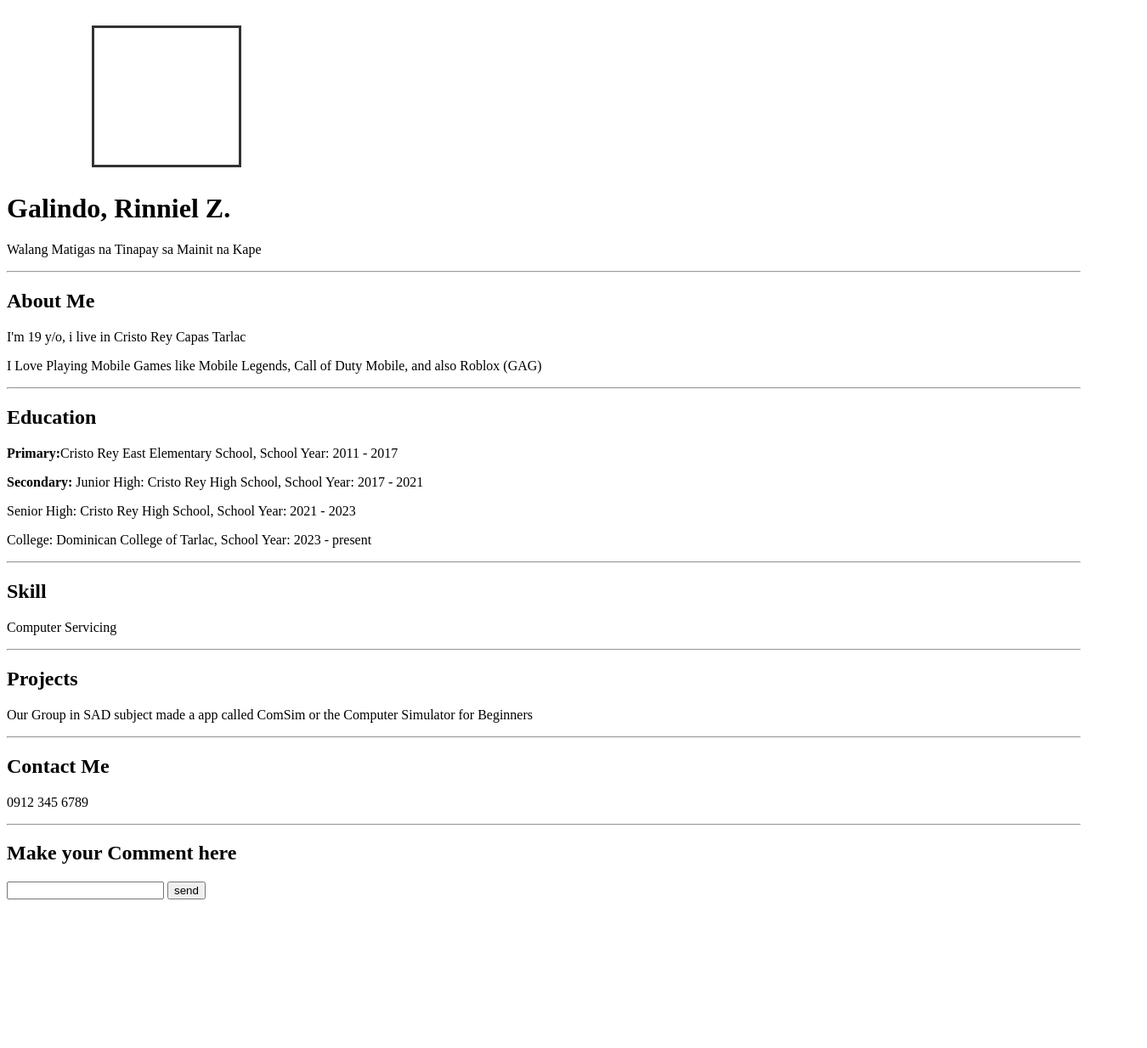
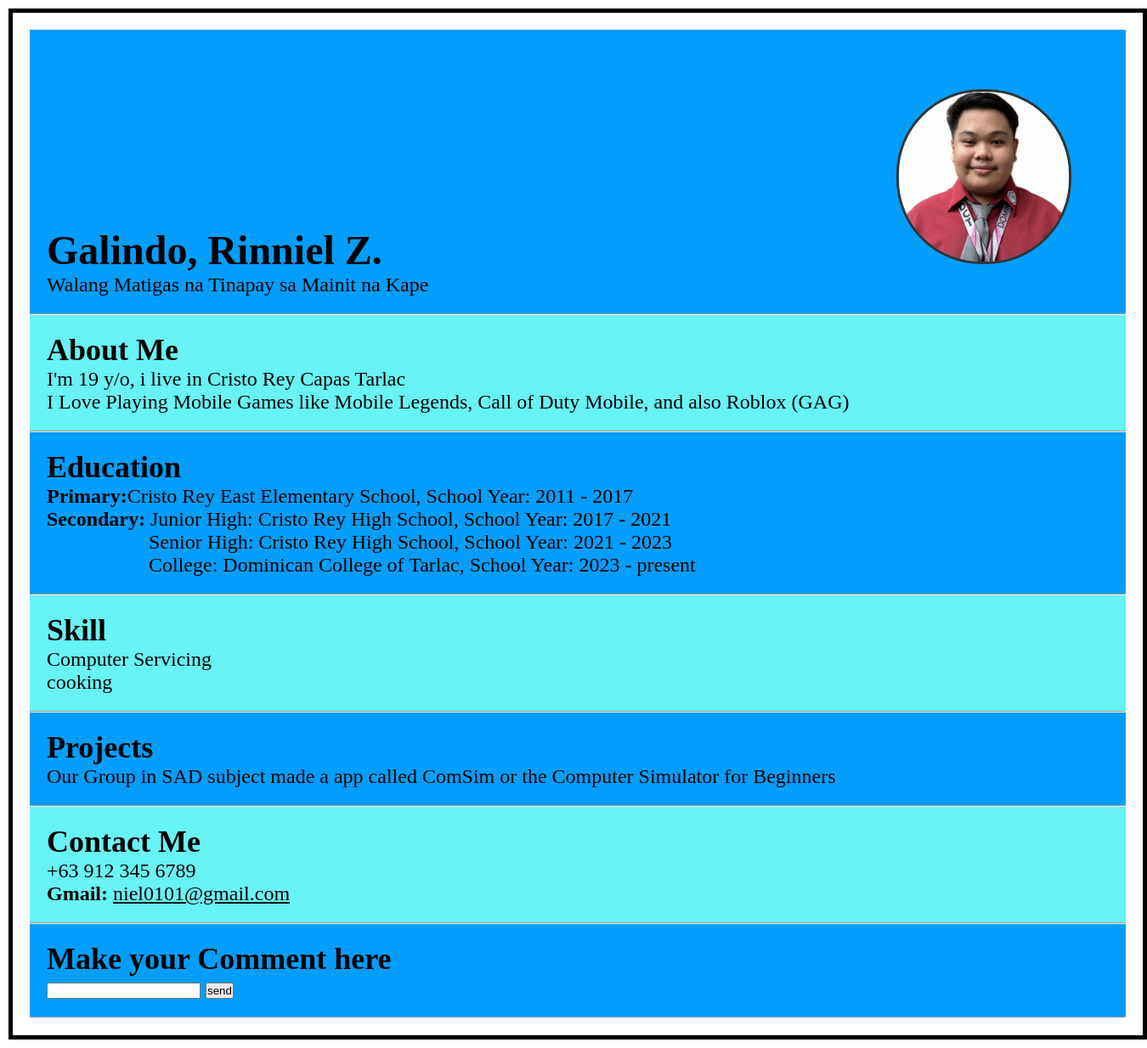
Before and after one commit to Niellllll/BasicWebDevelopmentRefresher, a plain HTML site: page Niel-3D/basicWeb.html in a window 1280 px wide. Shown: the whole page at 85% size, 1350 px wide, since content can reach past the window. Before the commit the page ends 1067 px from the top, so only its background shows below. Drawn offline with Linux system fonts and the light colour scheme.

Commit message:
Add files via upload

```diff
--- a/Niel-3D/basicWeb.css
+++ b/Niel-3D/basicWeb.css
@@ -1,9 +1,89 @@
-.box {
-width: 130px;
-height: 121px;
+* {
+margin: 0;
+padding: 0;
+}
+body{
+border:5px solid #000;
+width: 1290px;
+margin: 10px;
+padding: 20px;
+}
+
+body {
+font-size: 24px;
+font-family: "Times New Roman", Times, serif;
+}
+img {
+width: 200px;
+height: auto;
+background-color: #039dfc;
 border: 3px solid #333;
+position: relative;
+left: 1000px;
+top: 50px;
+margin:0;
+border-radius: 100px;
+}
+.head {
+width: 1250px;
+height: auto;
+background-color: #039dfc;
+margin: 0;
 padding: 20px;
-margin: 30px;
-margin-left:100px;
-top:500px;
 }
+.head h1,
+.head p {
+text-align: left;
+}
+.about {
+width: 1250px;
+height: auto;
+background-color: #68f3f7;
+position: relative;
+margin: 0;
+padding: 20px;
+}
+.educ {
+width: 1250px;
+height: auto;
+background-color: #039dfc;
+position: relative;
+margin: 0;
+padding: 20px;
+}
+.indent {
+text-indent: 120px;
+}
+
+.skill {
+width: 1250px;
+height: auto;
+background-color: #68f3f7;
+position: relative;
+margin: 0;
+padding: 20px;
+}
+.project {
+width: 1250px;
+height: auto;
+background-color: #039dfc;
+position: relative;
+margin: 0;
+padding: 20px;
+}
+.contact {
+width: 1250px;
+height: auto;
+background-color: #68f3f7;
+position: relative;
+margin: 0;
+padding: 20px;
+}
+.comment {
+width: 1250px;
+height: auto;
+background-color: #039dfc;
+position: relative;
+margin: 0;
+padding: 20px;
+}
--- a/Niel-3D/basicWeb.html
+++ b/Niel-3D/basicWeb.html
@@ -2,43 +2,62 @@
 <html>
 <head>
 <title>Resume</title>
+<link rel="stylesheet" href="basicWeb.css">
 </head>
-<link rel="stylesheet" href="basicWeb.css">
 <body>
-<div class="box"></div>
 
+
+<div class = "head">
+<img src="niel.jpg" alt="niell">
 <h1>Galindo, Rinniel Z.</h1>
 <p>Walang Matigas na Tinapay sa Mainit na Kape</p>
+</div>
 <hr>
 
+<div class = "about">
 <h2>About Me</h2>
 <p>I'm 19 y/o, i live in Cristo Rey Capas Tarlac</p>
 <p>I Love Playing Mobile Games like Mobile Legends, Call of Duty Mobile, and also Roblox (GAG)</p>
+</div>
 <hr>
 
+<div class = "educ">
 <h2>Education</h2>
 <p><b>Primary:</b>Cristo Rey East Elementary School, School Year: 2011 - 2017 </p>
 <p><b>Secondary:</b> Junior High: Cristo Rey High School, School Year: 2017 - 2021 </p>
-	<p>Senior High: Cristo Rey High School, School Year: 2021 - 2023 </p>
-	<p>College: Dominican College of Tarlac, School Year: 2023 - present </p>
+<p class="indent"> Senior High: Cristo Rey High School, School Year: 2021 - 2023 </p>
+<p class="indent">College: Dominican College of Tarlac, School Year: 2023 - present </p>
+</div>
 <hr>
 
+<div class = "skill">
 <h2>Skill</h2>
 <p>Computer Servicing</p>
+<p>cooking</p>
+</div>
 <hr>
 
+<div class = "project">
 <h2>Projects</h2>
 <p>Our Group in SAD subject made a app called ComSim or the Computer Simulator for Beginners</p>
+</div>
 <hr>
 
+<div class = "contact">
 <h2>Contact Me</h2>
-<p>0912 345 6789</p>
+<p>+63 912 345 6789</p>
+<p><b>Gmail:</b> <u>niel0101@gmail.com</u></p>
+</div>
 <hr>
 
+<div class = "comment">
 <h2>Make your Comment here</h2>
 <div class="messageBox">
 	<input type="text" id= "userMessage" placeGolder="Enter your comment">
 	<button onclick="sendMessage"> send </button>
 	</div>
+</div>
+<hr>
+</div>
 </body>
 </html>
```
Also changed, not shown: Niel-3D/niel.jpg (added).
